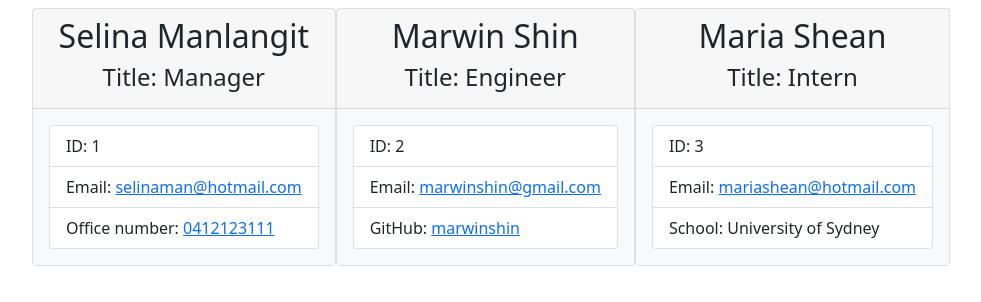
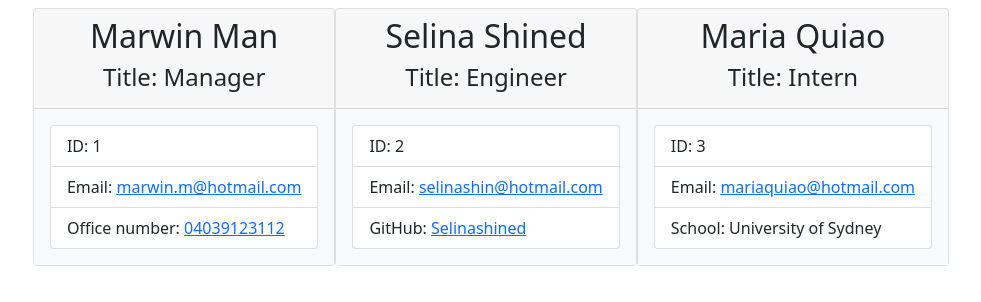
Before and after one commit to Marwaynemclovin/OOP-Profile-Gen, a website: page dist/team.html in a window 1280 px wide. Shown: the whole page, without its empty margins (149-1130 px from the left). Drawn offline with nearby package versions, Linux system fonts and the light colour scheme.

```diff
--- a/dist/team.html
+++ b/dist/team.html
@@ -20,41 +20,41 @@
 
         <div class="card">
             <div class="card-header text-center">
-                <h2 class="card-title">Selina Manlangit</h2>
+                <h2 class="card-title">Marwin Man</h2>
                 <h4 class="card-title">Title: Manager</h4>
             </div>
             <div class="card-body bg-light">
                 <ul class="list-group text-dark">
                     <li class="list-group-item">ID: 1</li>
-                    <li class="list-group-item">Email: <a href="mailto:selinaman@hotmail.com">selinaman@hotmail.com</a></li>
-                    <li class="list-group-item">Office number: <a href="tel:0412123111">0412123111</a></li>
+                    <li class="list-group-item">Email: <a href="mailto:marwin.m@hotmail.com">marwin.m@hotmail.com</a></li>
+                    <li class="list-group-item">Office number: <a href="tel:04039123112">04039123112</a></li>
                 </ul>
             </div>
         </div>
 
         <div class="card">
             <div class="card-header text-center">
-                <h2 class="card-title">Marwin Shin</h2>
+                <h2 class="card-title">Selina Shined</h2>
                 <h4 class="card-title">Title: Engineer</h4>
             </div>
             <div class="card-body bg-light">
                 <ul class="list-group text-dark">
                     <li class="list-group-item">ID: 2</li>
-                    <li class="list-group-item">Email: <a href="mailto:marwinshin@gmail.com">marwinshin@gmail.com</a></li>
-                    <li class="list-group-item">GitHub: <a href="https://github.com/marwinshin" target="_blank" rel="noopener noreferrer">marwinshin</a></li>
+                    <li class="list-group-item">Email: <a href="mailto:selinashin@hotmail.com">selinashin@hotmail.com</a></li>
+                    <li class="list-group-item">GitHub: <a href="https://github.com/Selinashined" target="_blank" rel="noopener noreferrer">Selinashined</a></li>
                 </ul>
             </div>
         </div>
 
         <div class="card">
             <div class="card-header text-center">
-                <h2 class="card-title">Maria Shean</h2>
+                <h2 class="card-title">Maria Quiao</h2>
                 <h4 class="card-title">Title: Intern</h4>
             </div>
             <div class="card-body bg-light">
                 <ul class="list-group text-dark">
                     <li class="list-group-item">ID: 3</li>
-                    <li class="list-group-item">Email: <a href="mailto:mariashean@hotmail.com">mariashean@hotmail.com</a></li>
+                    <li class="list-group-item">Email: <a href="mailto:mariaquiao@hotmail.com">mariaquiao@hotmail.com</a></li>
                     <li class="list-group-item">School: University of Sydney</li>
                 </ul>
             </div>
```
